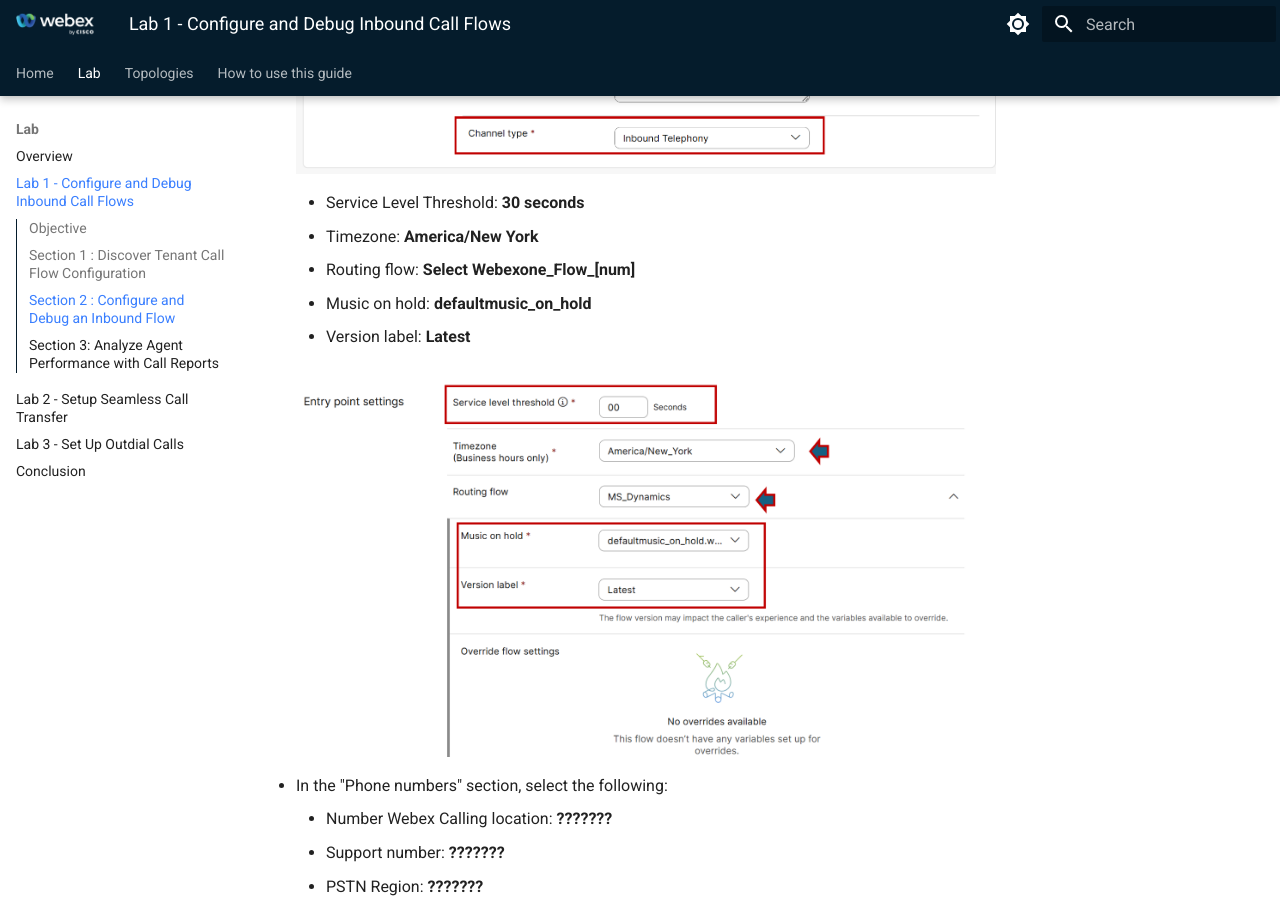
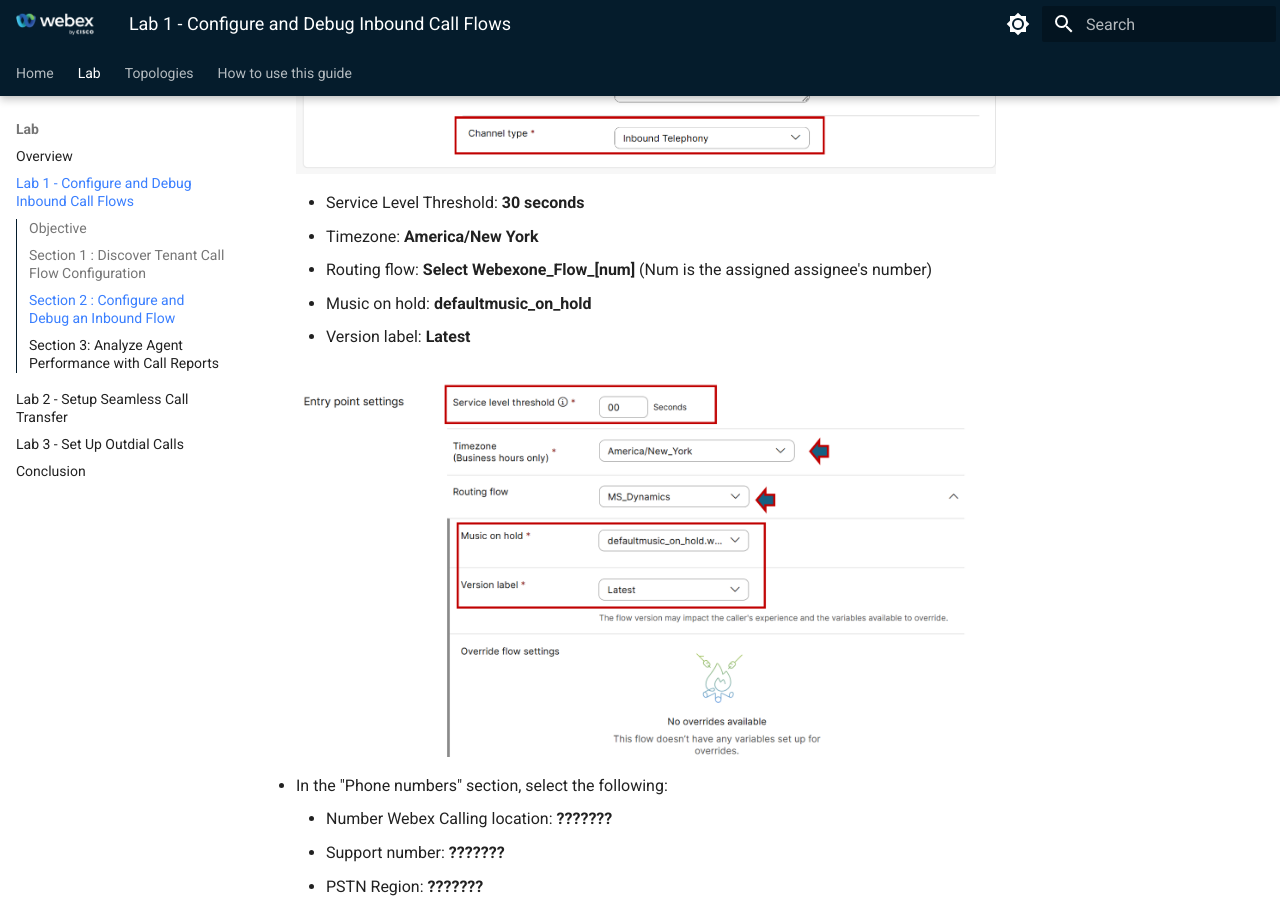
Before and after one commit to WebexCC-SA/LAB-2310, an MkDocs documentation site: the page built from docs/Excercise1.md, in a window 1280 px wide and 900 px high, scrolled down 7404 px. Built offline with MkDocs 1.6.1 and Material for MkDocs 9.7.7, drawn with Linux system fonts in a browser that asks for light colours.

Commit message:
Version2

```diff
--- a/docs/Excercise1.md
+++ b/docs/Excercise1.md
@@ -126,7 +126,7 @@
 
       - Service Level Threshold: **30 seconds**
       - Timezone: **America/New York**
-      - Routing flow: **Select Webexone_Flow_[num]**
+      - Routing flow: **Select Webexone_Flow_[num]** (Num is the assigned assignee's number)
       - Music on hold: **defaultmusic_on_hold**
       - Version label: **Latest**
 
```
